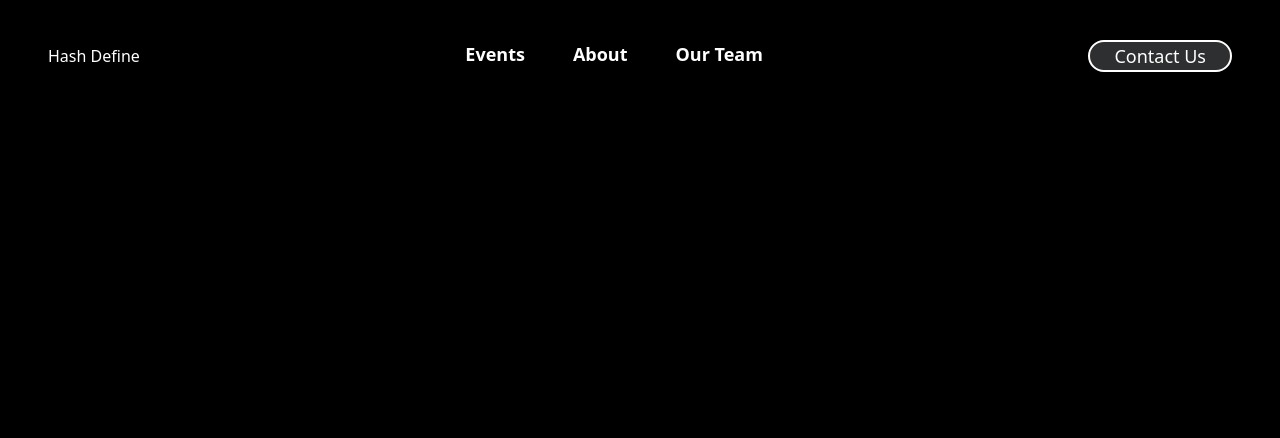
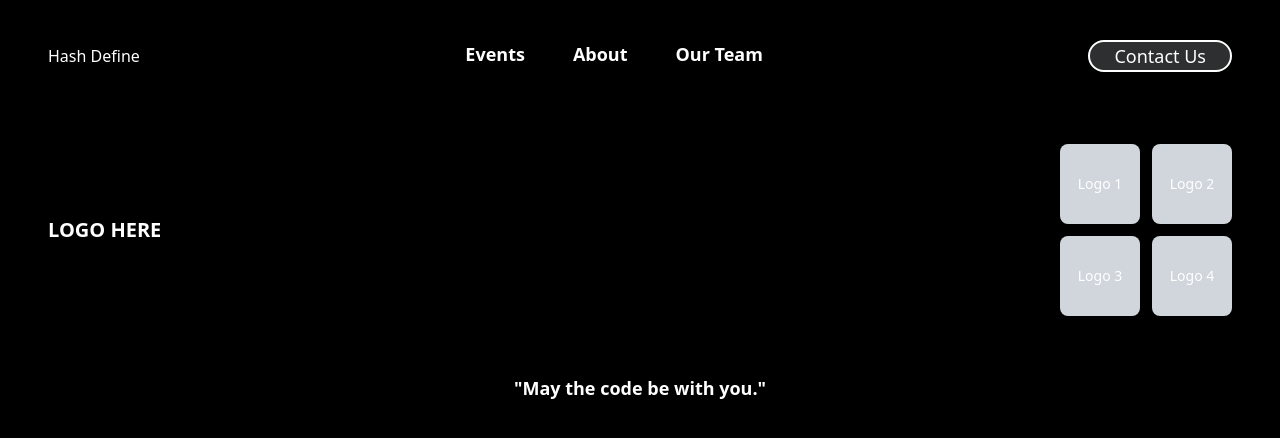
Before and after one commit to hash-define-organization/hash-web, a React (Vite) app: page / in a window 1280 px wide. Shown: the top 438 px of the page. Built offline with nearby package versions, Linux system fonts and the light colour scheme.

Commit message:
add navbar and footer component

```diff
--- a/src/App.jsx
+++ b/src/App.jsx
@@ -1,15 +1,11 @@
+import Navbar from "./components/Navbar";
+import Footer from "./components/Footer";
+
 function App() {
   return (
     <>
-      <nav className="navbar flex justify-between py-10 px-12">
-        <div className="logo items-center flex">Hash Define</div>
-        <ul className="links flex gap-12 font-bold text-lg">
-          <li>Events</li>
-          <li>About</li>
-          <li>Our Team</li>
-        </ul>
-        <button className="bg-slate-200/20 border-2 rounded-[50px] px-6 text-lg font-light">Contact Us</button>
-      </nav>
+      <Navbar />
+      <Footer />
     </>
   );
 }
--- /dev/null
+++ b/src/components/Footer.jsx
@@ -0,0 +1,29 @@
+function Footer() {
+  return (
+    <footer className="w-full">
+      <div className="flex items-center justify-between px-12 py-8">
+        {/* Logo */}
+        <div className="text-xl font-bold">LOGO HERE</div>
+
+        {/* Social Media Icons */}
+        <div className="grid grid-cols-2 gap-3">
+          {["Logo 1", "Logo 2", "Logo 3", "Logo 4"].map((logo, index) => (
+            <div
+              key={index}
+              className="flex items-center justify-center h-20 w-20 bg-gray-300 rounded-lg"
+            >
+              <p className="text-sm font-medium">{logo}</p>
+            </div>
+          ))}
+        </div>
+      </div>
+
+      {/* Footer Text */}
+      <div className="w-full h-20 flex items-center justify-center text-lg font-semibold">
+        <p>"May the code be with you."</p>
+      </div>
+    </footer>
+  );
+}
+
+export default Footer;
--- /dev/null
+++ b/src/components/Navbar.jsx
@@ -0,0 +1,17 @@
+function Navbar() {
+  return (
+    <nav className="navbar flex justify-between py-10 px-12">
+      <div className="logo items-center flex">Hash Define</div>
+      <ul className="links flex gap-12 font-bold text-lg">
+        <li>Events</li>
+        <li>About</li>
+        <li>Our Team</li>
+      </ul>
+      <button className="bg-slate-200/20 border-2 rounded-[50px] px-6 text-lg font-light">
+        Contact Us
+      </button>
+    </nav>
+  );
+}
+
+export default Navbar;
```
